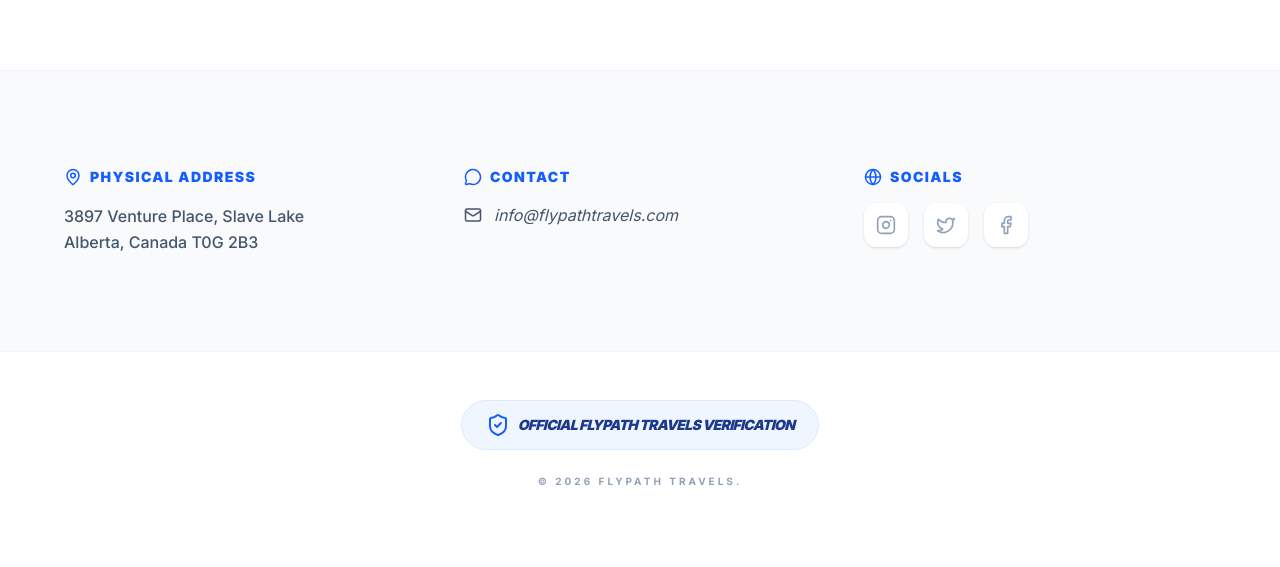
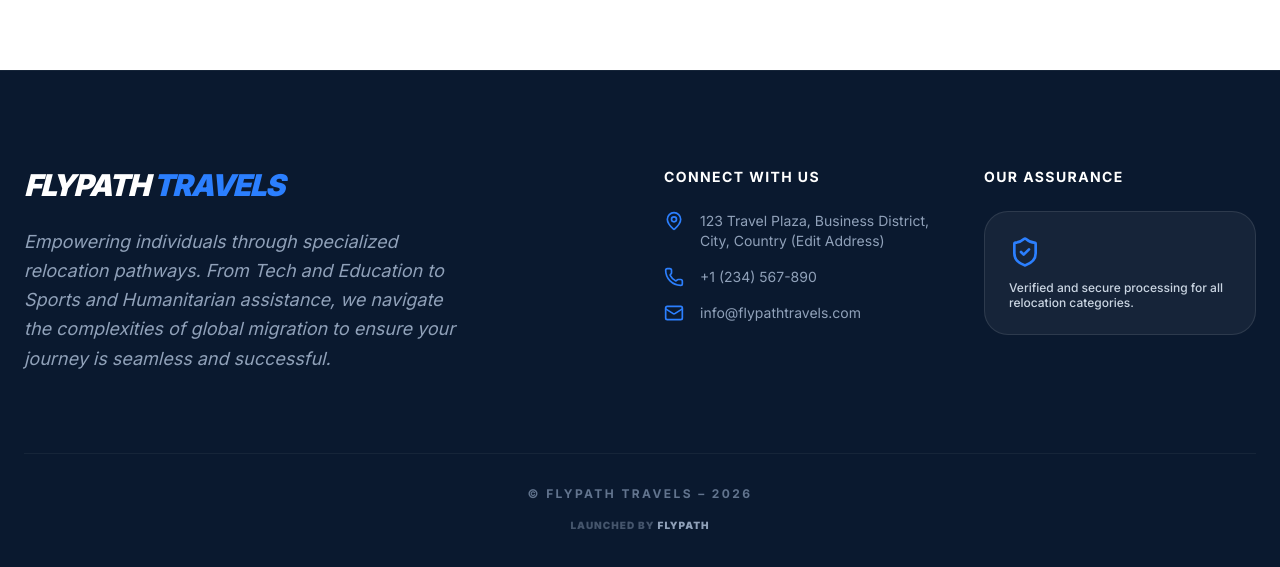
Before and after one commit to Immortallex/travel-agency-portal, a Next.js app: page / in a window 1280 px wide. Shown: the part 2292-2859 px from the top of the page. Before the commit the page ends 2829 px from the top, so only its background shows below. Built offline with nearby package versions, Linux system fonts and the light colour scheme.

Commit message:
correction on Mainpage 2

```diff
--- a/src/app/page.tsx
+++ b/src/app/page.tsx
@@ -4,11 +4,7 @@ import { useRouter } from 'next/navigation';
 import {
   Globe, Trophy, GraduationCap, Mic2, HeartHandshake,
   Briefcase, MessageCircle, Users, Percent, MapPin,
-  Mail, Phone, ShieldCheck,
-  // Using standard names that exist in Lucide
-  Instagram as InstagramIcon,
-  Facebook as FacebookIcon,
-  Twitter as TwitterIcon
+  Mail, Phone, ShieldCheck // Added Mail, Phone, ShieldCheck
 } from 'lucide-react';
 import Navbar from '@/components/Navbar';
 
@@ -22,7 +18,7 @@ export default function HomePage() {
 
   const handlePathway = (path: string) => {
     if (isLoggedIn) {
-      router.push(path);
+      router.push(path); // Direct to path if logged in
     } else {
       router.push('/auth');
     }
@@ -32,7 +28,7 @@ export default function HomePage() {
     <main className="min-h-screen bg-white relative">
       <Navbar />
 
-      {/* HERO SECTION */}
+      {/* HERO */}
       <section className="relative h-[85vh] flex items-center justify-center bg-[#0A192F]">
         <img src="/images/homepage.webp" className="absolute inset-0 w-full h-full object-cover opacity-30" alt="Home" />
         <div className="relative z-10 text-center px-6">
@@ -50,7 +46,7 @@ export default function HomePage() {
         </div>
       </section>
 
-      {/* PLEDGE SECTION */}
+      {/* PLEDGE */}
       <section className="relative py-24 overflow-hidden bg-[#0A192F]">
         <div className="max-w-6xl mx-auto px-6 relative z-10">
           <div className="bg-white/5 backdrop-blur-xl border border-white/10 p-10 md:p-20 rounded-[4rem] shadow-2xl text-center">
@@ -64,7 +60,7 @@ export default function HomePage() {
         </div>
       </section>
 
-      {/* STATISTICS */}
+      {/* STATISTICS SECTION */}
       <section className="bg-[#0A192F] pb-24 px-6">
         <div className="max-w-6xl mx-auto grid grid-cols-1 md:grid-cols-3 gap-8">
           {[
@@ -81,7 +77,7 @@ export default function HomePage() {
         </div>
       </section>
 
-      {/* PATHWAYS */}
+      {/* PATHWAY SIDE */}
       <section id="pathways" className="py-24 max-w-7xl mx-auto px-6">
         <div className="grid md:grid-cols-3 gap-8">
           {[
@@ -108,65 +104,66 @@ export default function HomePage() {
         </div>
       </section>
 
-      {/* FOOTER SECTION WITH UPDATED SOCIAL ICONS */}
-      <section className="bg-slate-50 py-24 px-6 border-t border-slate-100">
-        <div className="max-w-6xl mx-auto grid grid-cols-1 md:grid-cols-3 gap-12">
-          <div className="space-y-4">
-            <h4 className="text-blue-600 font-black uppercase tracking-widest text-sm flex items-center gap-2">
-              <MapPin size={18} /> Physical Address
-            </h4>
-            <p className="text-slate-600 font-medium leading-relaxed">
-              3897 Venture Place, Slave Lake<br />
-              Alberta, Canada T0G 2B3
-            </p>
-          </div>
+      {/* DYNAMIC FOOTER */}
+      <footer className="bg-[#0A192F] pt-24 pb-12 px-6 border-t border-white/5">
+        <div className="max-w-7xl mx-auto">
+          <div className="grid md:grid-cols-4 gap-12 mb-20">
 
-          <div className="space-y-4">
-            <h4 className="text-blue-600 font-black uppercase tracking-widest text-sm flex items-center gap-2">
-              <MessageCircle size={18} /> Contact
-            </h4>
-            <div className="space-y-2">
-              <a href="mailto:support@flypathtravels.com" className="flex items-center gap-3 text-slate-600 hover:text-blue-600 transition-colors italic">
-                <Mail size={18} /> info@flypathtravels.com
-              </a>
+            {/* BRAND & DESCRIPTION */}
+            <div className="md:col-span-2">
+              <h2 className="text-3xl font-black text-white uppercase italic tracking-tighter mb-6">
+                FlyPath <span className="text-blue-500">Travels</span>
+              </h2>
+              <p className="text-slate-400 text-lg leading-relaxed max-w-md italic">
+                Empowering individuals through specialized relocation pathways. From Tech and Education to Sports and Humanitarian assistance, we navigate the complexities of global migration to ensure your journey is seamless and successful.
+              </p>
+            </div>
+
+            {/* CONTACT INFO */}
+            <div>
+              <h4 className="text-white font-bold uppercase tracking-widest text-sm mb-6">Connect With Us</h4>
+              <ul className="space-y-4">
+                <li className="flex items-start gap-4 text-slate-400 hover:text-white transition-colors group">
+                  <MapPin className="text-blue-500 shrink-0" size={20} />
+                  <span className="text-sm">123 Travel Plaza, Business District,<br />City, Country (Edit Address)</span>
+                </li>
+                <li className="flex items-center gap-4 text-slate-400 hover:text-white transition-colors group">
+                  <Phone className="text-blue-500 shrink-0" size={20} />
+                  <span className="text-sm">+1 (234) 567-890</span>
+                </li>
+                <li className="flex items-center gap-4 text-slate-400 hover:text-white transition-colors group">
+                  <Mail className="text-blue-500 shrink-0" size={20} />
+                  <span className="text-sm">info@flypathtravels.com</span>
+                </li>
+              </ul>
+            </div>
+
+            {/* TRUST INDICATOR */}
+            <div>
+              <h4 className="text-white font-bold uppercase tracking-widest text-sm mb-6">Our Assurance</h4>
+              <div className="bg-white/5 border border-white/10 p-6 rounded-3xl">
+                <ShieldCheck className="text-blue-500 mb-3" size={32} />
+                <p className="text-xs text-slate-300 font-medium leading-tight">
+                  Verified and secure processing for all relocation categories.
+                </p>
+              </div>
             </div>
           </div>
 
-          <div className="space-y-4">
-            <h4 className="text-blue-600 font-black uppercase tracking-widest text-sm flex items-center gap-2">
-              <Globe size={18} /> Socials
-            </h4>
-            <div className="flex gap-4">
-              <div className="bg-white p-3 rounded-xl shadow-sm text-slate-400 hover:text-blue-600 transition-all cursor-pointer">
-                <InstagramIcon size={20} />
-              </div>
-              <div className="bg-white p-3 rounded-xl shadow-sm text-slate-400 hover:text-blue-400 transition-all cursor-pointer">
-                <TwitterIcon size={20} />
-              </div>
-              <div className="bg-white p-3 rounded-xl shadow-sm text-slate-400 hover:text-blue-800 transition-all cursor-pointer">
-                <FacebookIcon size={20} />
-              </div>
-            </div>
+          {/* BOTTOM BAR */}
+          <div className="pt-8 border-t border-white/5 flex flex-col md:row justify-between items-center gap-4">
+            <p className="text-slate-500 text-xs font-bold uppercase tracking-[0.2em]">
+              © FlyPath Travels – 2026
+            </p>
+            <p className="text-slate-600 text-[10px] uppercase font-black tracking-widest">
+              Launched by <span className="text-slate-400">FlyPath</span>
+            </p>
           </div>
-        </div>
-      </section>
-
-      <footer className="bg-white py-12 border-t border-slate-100">
-        <div className="max-w-6xl mx-auto px-6 flex flex-col items-center gap-6">
-          <div className="flex items-center gap-2 bg-blue-50 px-6 py-3 rounded-full border border-blue-100">
-            <ShieldCheck className="text-blue-600" size={24} />
-            <span className="text-blue-900 font-black uppercase tracking-tighter text-sm italic">
-              Official FlyPath Travels Verification
-            </span>
-          </div>
-          <p className="text-slate-400 text-[10px] font-bold uppercase tracking-[0.3em]">
-            © {new Date().getFullYear()} FlyPath Travels.
-          </p>
         </div>
       </footer>
 
-      {/* WHATSAPP FLOAT */}
-      <a href="#" className="fixed bottom-10 right-10 z-[9999] bg-[#25D366] p-5 rounded-2xl shadow-2xl hover:scale-110 transition-transform">
+      {/* WHATSAPP FLOAT DESIGN */}
+      <a href="https://wa.me/..." className="fixed bottom-10 right-10 z-[9999] bg-[#25D366] p-5 rounded-2xl shadow-2xl hover:scale-110 transition-transform">
         <MessageCircle size={30} className="text-white" />
       </a>
     </main>
```
